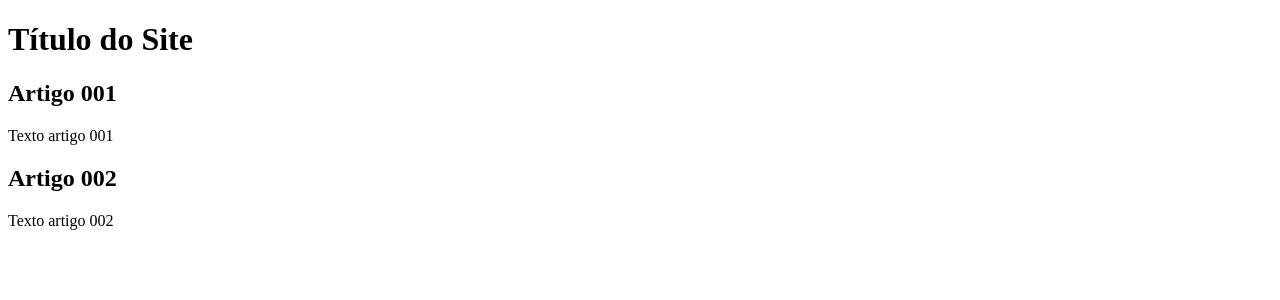
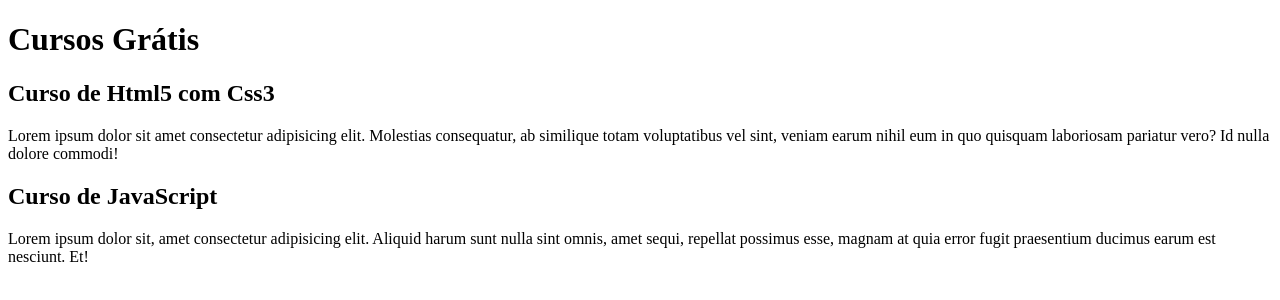
Before and after one commit to Ramongit12/Projeto-Site, a plain HTML site: page index.html in a window 1280 px wide. Drawn offline with Linux system fonts and the light colour scheme.

Commit message:
Comecei a escrever o conteúdo

```diff
--- a/index.html
+++ b/index.html
@@ -8,15 +8,15 @@
 <body>
     <main>
         <header>
-            <h1>Título do Site</h1>
+            <h1>Cursos Grátis</h1>
         </header>
         <article>
-            <h2>Artigo 001</h2>
-            <p>Texto artigo 001</p>
+            <h2>Curso de Html5 com Css3</h2>
+            <p>Lorem ipsum dolor sit amet consectetur adipisicing elit. Molestias consequatur, ab similique totam voluptatibus vel sint, veniam earum nihil eum in quo quisquam laboriosam pariatur vero? Id nulla dolore commodi!</p>
         </article>
         <article>
-            <h2>Artigo 002</h2>
-            <p>Texto artigo 002</p>
+            <h2>Curso de JavaScript</h2>
+            <p>Lorem ipsum dolor sit, amet consectetur adipisicing elit. Aliquid harum sunt nulla sint omnis, amet sequi, repellat possimus esse, magnam at quia error fugit praesentium ducimus earum est nesciunt. Et!</p>
         </article>
     </main>
 </body>
```
